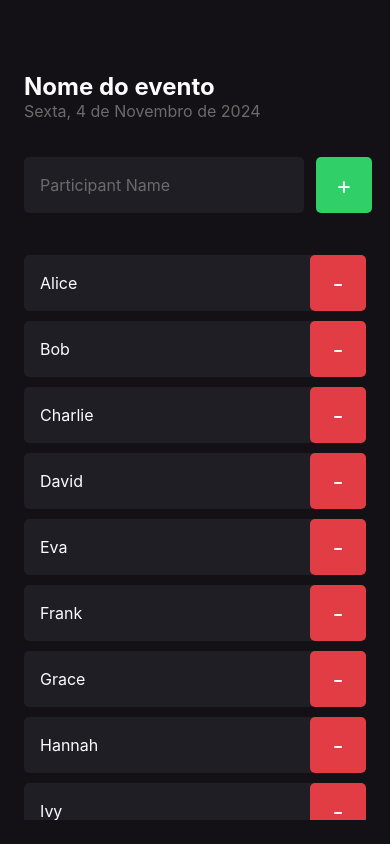
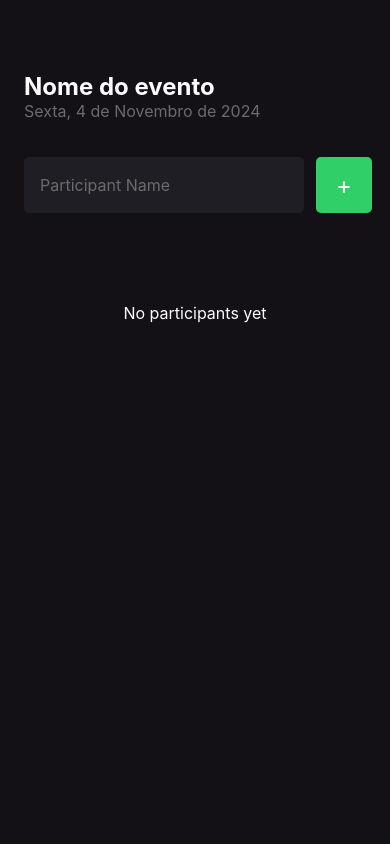
Before and after one commit to felipekejo/imhere-RN, a React Native app: screen / in a window 390 px wide. Built offline with nearby package versions, Linux system fonts and the light colour scheme.

Commit message:
remove particpant

```diff
--- a/src/screens/Home/index.tsx
+++ b/src/screens/Home/index.tsx
@@ -1,18 +1,22 @@
+import { useState } from 'react';
 import { Alert, FlatList, Text, TextInput, TouchableOpacity, View } from 'react-native';
 import { Participant } from '../../components/Participant';
 import { styles } from './styles';
 
 export function Home() {
 
-  const participants = ["Alice", "Bob", "Charlie", "David", "Eva", "Frank", "Grace", "Hannah", "Ivy", "Jack"]
+  // const participants = ["Alice", "Bob", "Charlie", "David", "Eva", "Frank", "Grace", "Hannah", "Ivy", "Jack"]
+
+  const [participants, setParticipants] = useState<string[]>([]);
+  const [newParticipant, setNewParticipant] = useState('');
 
   function handleAddParticipant(){
-    if(participants.includes('Alice')){
+    if(participants.includes(newParticipant)){
     return Alert.alert('Participant already added');
 
     }
-
-    console.log('Add Participant');
+    setParticipants([...participants, newParticipant]);
+    setNewParticipant('');
   }
 
   function handleRemoveParticipant(name: string){
@@ -20,14 +24,16 @@
 
       {
         text:'Yes',
-        onPress:()=>Alert.alert('Participant removed')
+        onPress:()=>setParticipants(participants.filter(participant=>participant!==name))
       },
       {
         text:'No',
-        style:'cancel'
+        style:'cancel',
+        onPress:()=> {return Alert.alert('Participant not removed')}
       }
 
     ] )
+
     console.log(`Remove the participant ${name}`);
   }
 
@@ -39,6 +45,8 @@
         <TextInput style={styles.input}
           placeholder='Participant Name'
           placeholderTextColor='#6b6b6b'
+          onChangeText={setNewParticipant}
+          value={newParticipant}
         />
 
         <TouchableOpacity style={styles.button} onPress={handleAddParticipant} >
```
